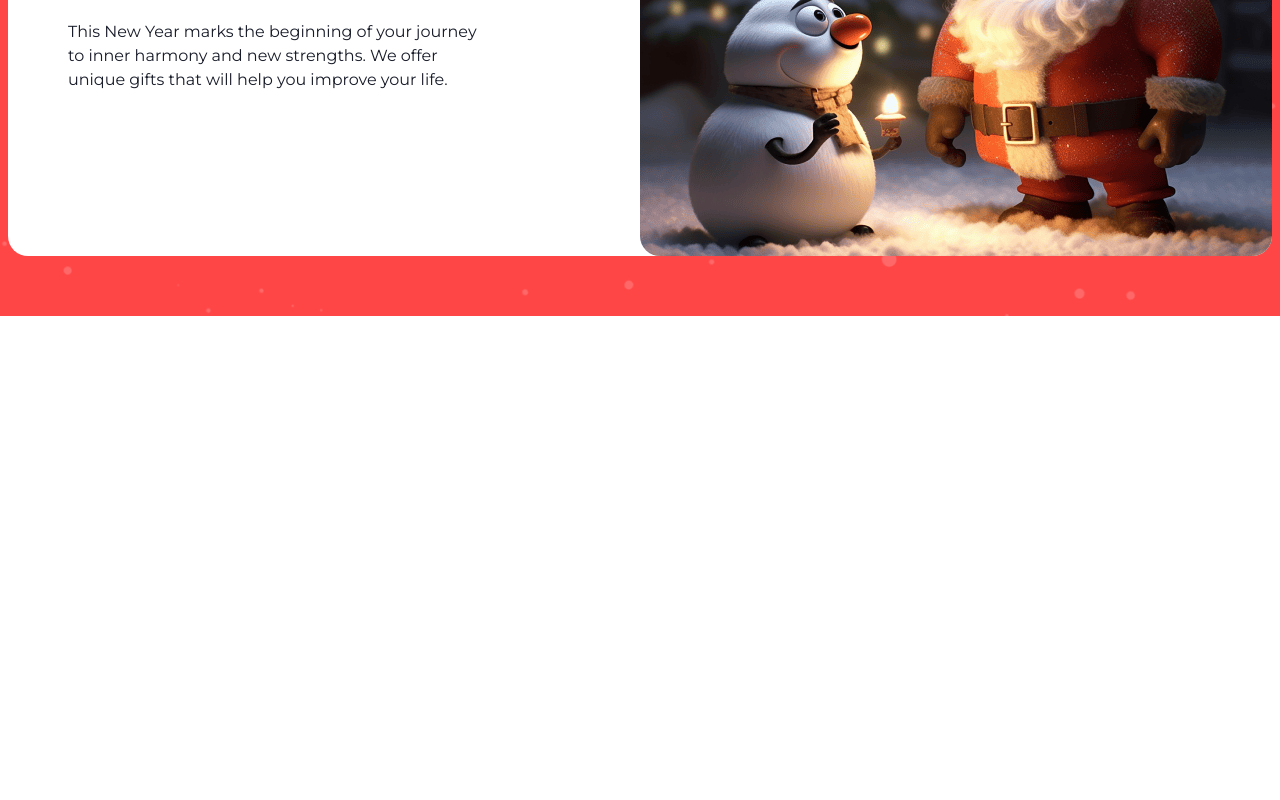
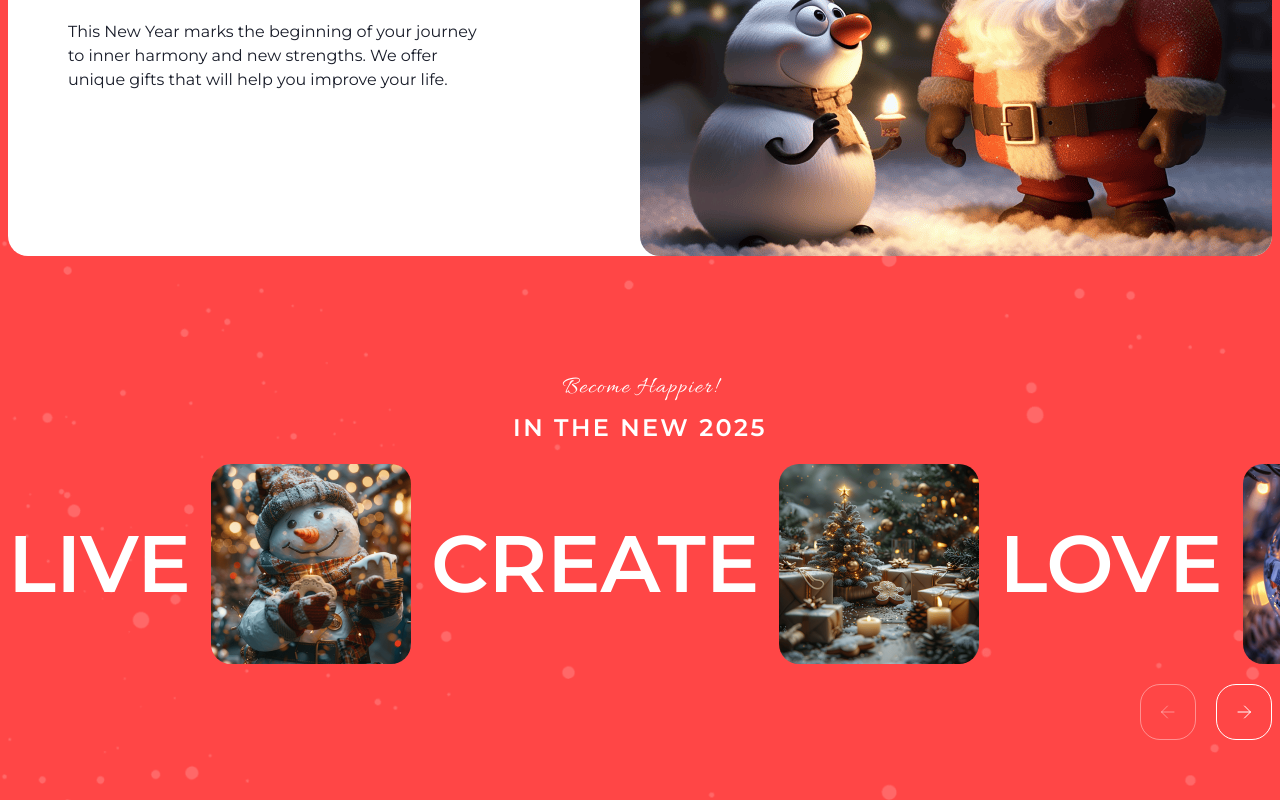
Before and after one commit to fimaYSA/christmas-shop, a React (Vite) app: page /home in a window 1280 px wide. Shown: the part 920-1720 px from the top of the page. Before the commit the page ends 1236 px from the top, so only its background shows below. Built offline with nearby package versions, Linux system fonts and the light colour scheme.

Commit message:
feat: add section Slider

```diff
--- a/src/pages/Home/Home.tsx
+++ b/src/pages/Home/Home.tsx
@@ -2,7 +2,8 @@ export function Home() {
   return (
     <div
       className='bg-primary px-2 rounded-t-[20px] font-montserrat text-white
-                 bg-[url(./././assets/img-compressed/bg-snow.png)] bg-contain bg-repeat-y'
+                 bg-[url(./././assets/img-compressed/bg-snow.png)] bg-contain bg-repeat-y
+                 overflow-hidden'
     >
       <section className='py-15 bg-[url(./././assets/img-compressed/bg-ball.png)] bg-cover bg-center bg-no-repeat'>
         <div className='w-[426px] py-15 mx-auto flex flex-col items-center gap-3'>
@@ -38,6 +39,60 @@ export function Home() {
                          bg-center bg-no-repeat rounded-[20px]'></div>
         </div>
       </section>
+
+      <section className='py-15'>
+        <div className='max-w-[1276px] mx-auto'>
+          <div className='text-center'>
+            <p className='font-allura text-2xl tracking-wider leading-none mb-3'>Become Happier!</p>
+            <h2 className='text-2xl uppercase font-semibold tracking-widest'>in the new 2025</h2>
+          </div>
+          <div className='inline-flex gap-5 items-center my-5'>
+            <span className='font-semibold text-[80px] uppercase'>live</span>
+            <img src='../../../src/assets/img-compressed/snowman.png'
+                 alt=''
+                 className='size-50 rounded-[20px]' />
+            <span className='font-semibold text-[80px] uppercase'>create</span>
+            <img src='../../../src/assets/img-compressed/christmas-trees.png'
+                 alt=''
+                 className='size-50 rounded-[20px]' />
+            <span className='font-semibold text-[80px] uppercase'>Love</span>
+            <img src='../../../src/assets/img-compressed/christmas-tree-ball.png'
+                 alt=''
+                 className='size-50 rounded-[20px]' />
+            <span className='font-semibold text-[80px] uppercase'>dream</span>
+            <img src='../../../src/assets/img-compressed/fairytale-house.png'
+                 alt=''
+                 className='size-50 rounded-[20px]' />
+          </div>
+          <div className='flex gap-5 justify-end'>
+            <button className='size-14 border rounded-[20px] text-white/40 rotate-180'>
+              <svg className='mx-auto stroke-current'
+                   width='14'
+                   height='14'
+                   viewBox='0 0 14 14'
+                   fill='none'
+                   xmlns='http://www.w3.org/2000/svg'>
+                <path d='M1 7H13.5M13.5 7L7.5 1M13.5 7L7.5 13'
+                      stroke-linecap='round'
+                      stroke-linejoin='round' />
+              </svg>
+            </button>
+            <button className='size-14 border rounded-[20px] text-white cursor-pointer
+                              hover:text-primary hover:bg-white transition-colors duration-300'>
+              <svg className='mx-auto stroke-current'
+                   width='14'
+                   height='14'
+                   viewBox='0 0 14 14'
+                   fill='none'
+                   xmlns='http://www.w3.org/2000/svg'>
+                <path d='M1 7H13.5M13.5 7L7.5 1M13.5 7L7.5 13'
+                      stroke-linecap='round'
+                      stroke-linejoin='round' />
+              </svg>
+            </button>
+          </div>
+        </div>
+      </section>
     </div>
   )
 }
```
